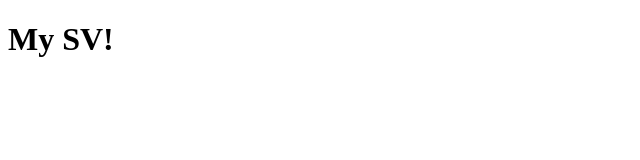
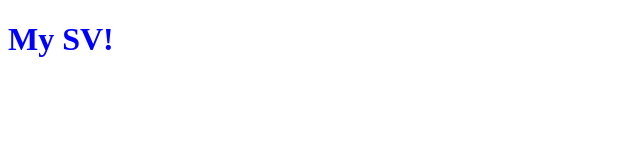
Before and after one commit to TerebinovSergey/rsschool-cv, a plain HTML site: page index.html in a window 1280 px wide. Shown: the whole page, without its empty margins (0-640 px from the left). Drawn offline with Linux system fonts and the light colour scheme.

Commit message:
feat: add style.css

```diff
--- a/index.html
+++ b/index.html
@@ -4,6 +4,7 @@
     <meta charset="UTF-8" />
     <meta name="viewport" content="width=device-width, initial-scale=1.0" />
     <title>CV</title>
+    <link rel="stylesheet" href="style.css" />
   </head>
   <body>
     <h1>My SV!</h1>
--- /dev/null
+++ b/style.css
@@ -0,0 +1,3 @@
+h1 {
+  color: blue;
+}
```
